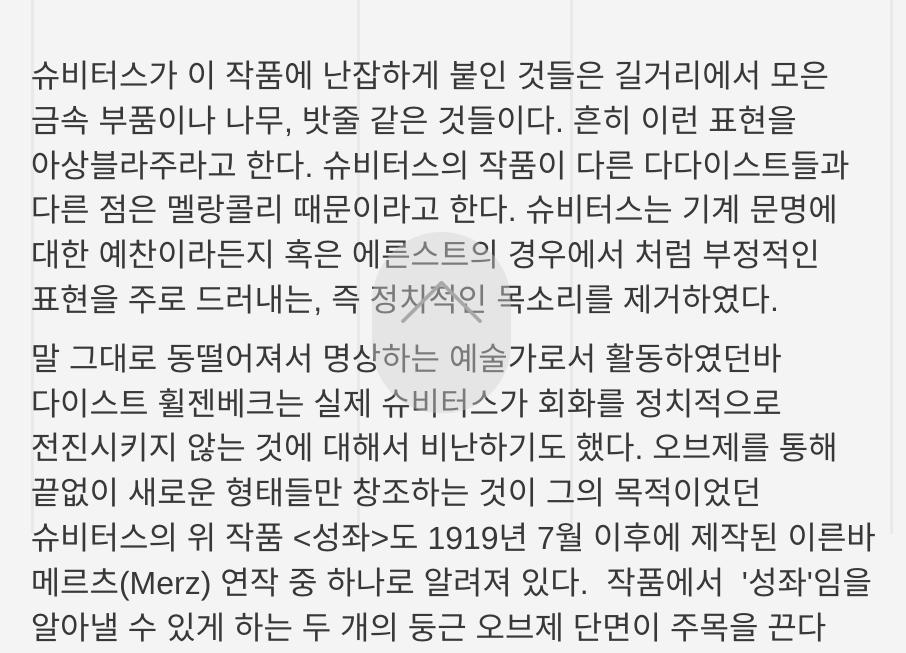
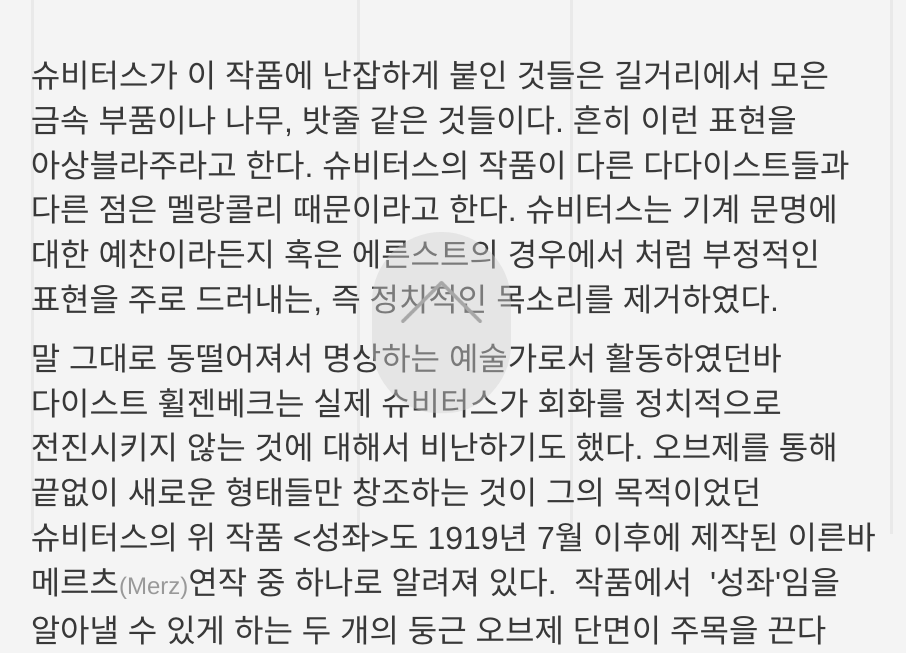
Before and after one commit to oeyaya/DaDa_, a plain HTML site: page dada_mobile/sub3_03.html in a window 1280 px wide. Shown: the part 1066-1719 px from the top of the page, without its empty margins (178-1084 px from the left). Drawn offline with nearby package versions, Linux system fonts and the light colour scheme.

Commit message:
Update sub3_03.html

```diff
--- a/dada_mobile/sub3_03.html
+++ b/dada_mobile/sub3_03.html
@@ -98,7 +98,7 @@
            말 그대로 동떨어져서 명상하는 예술가로서 활동하였던바 다이스트 휠젠베크는
            실제 슈비터스가 회화를 정치적으로 전진시키지 않는 것에 대해서 비난하기도 했다.
            오브제를 통해 끝없이 새로운 형태들만 창조하는 것이 그의 목적이었던 슈비터스의 위 작품
-           <성좌>도 1919년 7월 이후에 제작된 이른바 메르츠(Merz) 연작 중 하나로 알려져 있다.
+             <성좌>도 1919년 7월 이후에 제작된 이른바 메르츠<span class="enStyle">(Merz)</span>연작 중 하나로 알려져 있다.
            작품에서  '성좌'임을 알아낼 수 있게 하는 두 개의 둥근 오브제 단면이 주목을 끈다
 </div>
        </div>
```
